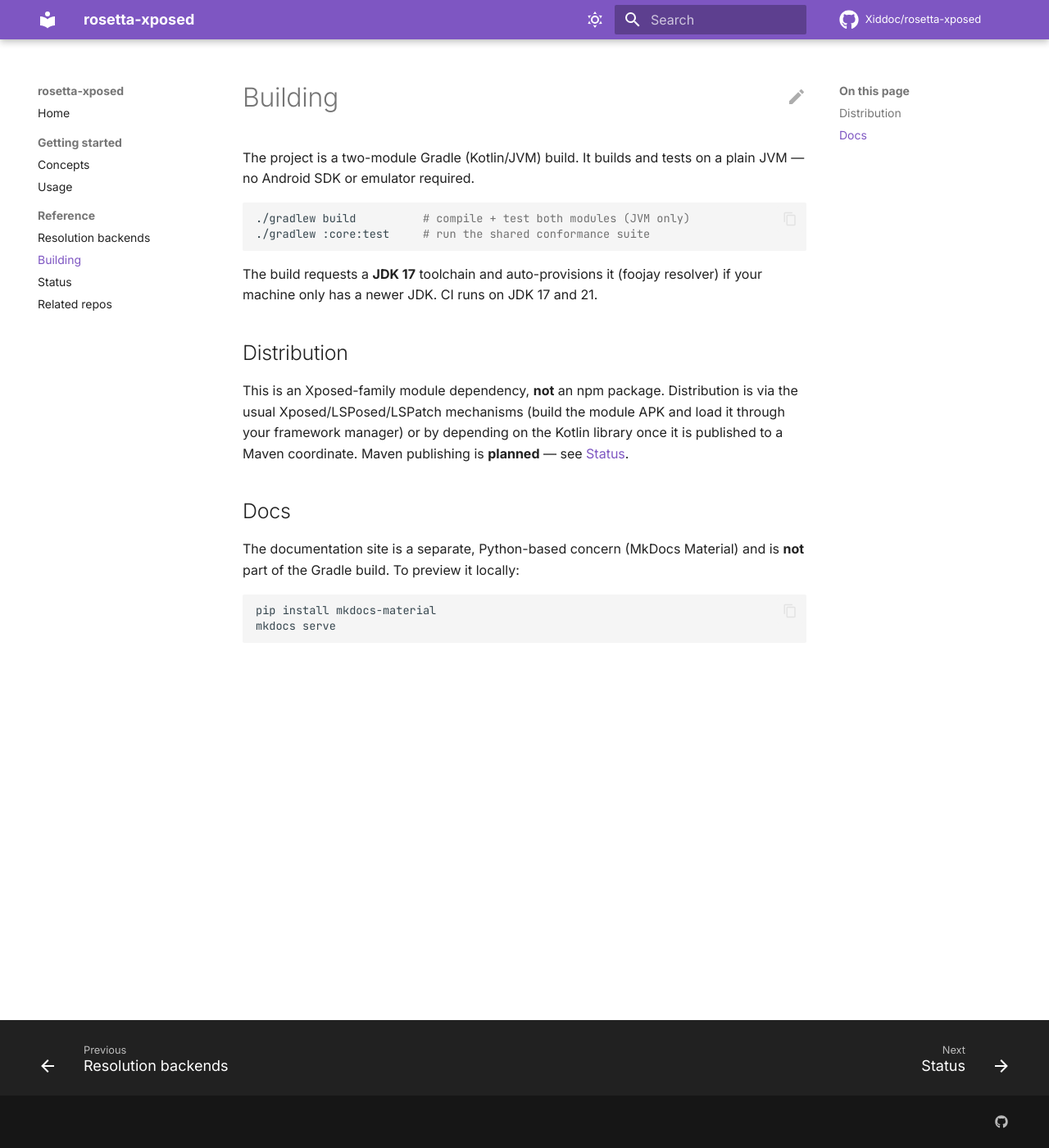
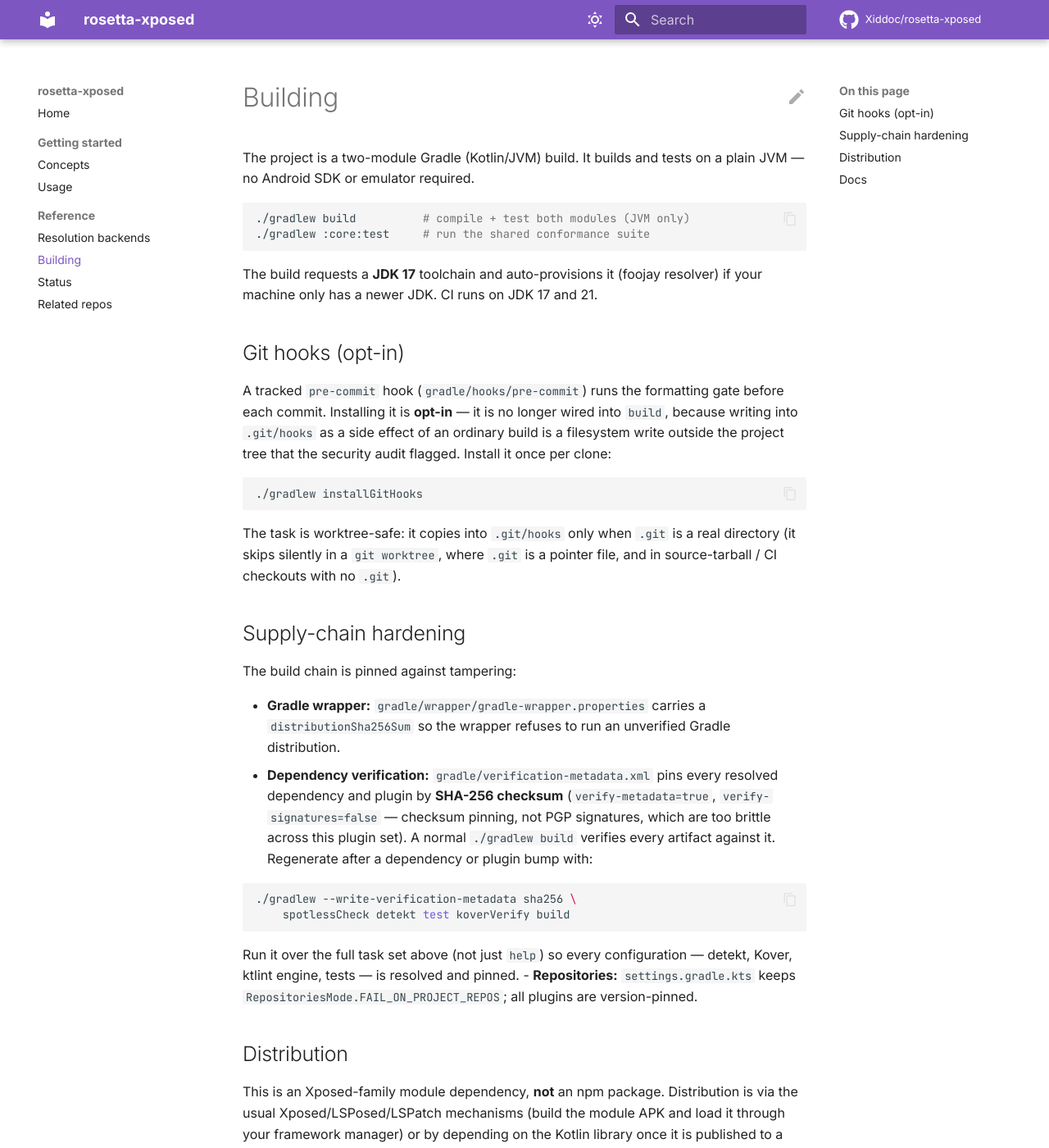
Before and after one commit to Xiddoc/rosetta-xposed, an MkDocs documentation site: the page built from docs/reference/building.md, in a window 1280 px wide and 1400 px high. Shown: the whole window at 82% size. Built offline with MkDocs 1.6.1 and Material for MkDocs 9.7.7, drawn with Linux system fonts in a browser that asks for light colours; comment, search, counter and statistics services are not loaded.

Commit message:
build: pin all dependencies/plugins via sha256 verification-metadata
Generate gradle/verification-metadata.xml across the full quality-gate
task set (spotlessCheck, detekt, test, koverVerify, build) so every
resolved dependency and plugin is checksum-pinned. Mode: verify-metadata
with sha256 checksums; signature verification disabled (verify-signatures
=false) as PGP signatures are too brittle across this plugin set.

`./gradlew build` stays green with verification enforced. Document
regeneration and the hardening posture in docs/reference/building.md.

https://claude.ai/code/session_01F3soVfNcnfAV4p1HpWNZpZ

````diff
--- a/docs/reference/building.md
+++ b/docs/reference/building.md
@@ -10,6 +10,47 @@ on a plain JVM — no Android SDK or emulator required.
 
 The build requests a **JDK 17** toolchain and auto-provisions it (foojay
 resolver) if your machine only has a newer JDK. CI runs on JDK 17 and 21.
+
+## Git hooks (opt-in)
+
+A tracked `pre-commit` hook (`gradle/hooks/pre-commit`) runs the formatting
+gate before each commit. Installing it is **opt-in** — it is no longer wired
+into `build`, because writing into `.git/hooks` as a side effect of an
+ordinary build is a filesystem write outside the project tree that the
+security audit flagged. Install it once per clone:
+
+```sh
+./gradlew installGitHooks
+```
+
+The task is worktree-safe: it copies into `.git/hooks` only when `.git` is a
+real directory (it skips silently in a `git worktree`, where `.git` is a
+pointer file, and in source-tarball / CI checkouts with no `.git`).
+
+## Supply-chain hardening
+
+The build chain is pinned against tampering:
+
+- **Gradle wrapper:** `gradle/wrapper/gradle-wrapper.properties` carries a
+  `distributionSha256Sum` so the wrapper refuses to run an unverified
+  Gradle distribution.
+- **Dependency verification:** `gradle/verification-metadata.xml` pins every
+  resolved dependency and plugin by **SHA-256 checksum**
+  (`verify-metadata=true`, `verify-signatures=false` — checksum pinning, not
+  PGP signatures, which are too brittle across this plugin set). A normal
+  `./gradlew build` verifies every artifact against it. Regenerate after a
+  dependency or plugin bump with:
+
+  ```sh
+  ./gradlew --write-verification-metadata sha256 \
+      spotlessCheck detekt test koverVerify build
+  ```
+
+  Run it over the full task set above (not just `help`) so every
+  configuration — detekt, Kover, ktlint engine, tests — is resolved and
+  pinned.
+- **Repositories:** `settings.gradle.kts` keeps
+  `RepositoriesMode.FAIL_ON_PROJECT_REPOS`; all plugins are version-pinned.
 
 ## Distribution
 
````
Also changed, not shown: 1 other file.
